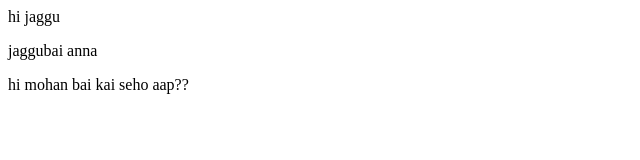
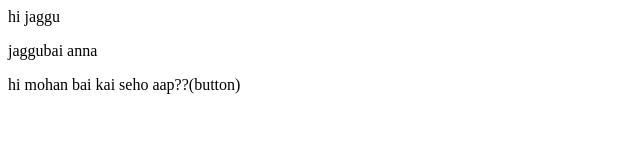
Before and after one commit to jaggu-max/Localrepo, a plain HTML site: page index.html in a window 1280 px wide. Shown: the full height of the page, 0-640 px from the left. Drawn offline with Linux system fonts and the light colour scheme.

Commit message:
add new feature

```diff
--- a/index.html
+++ b/index.html
@@ -1,3 +1,3 @@
 <p>hi jaggu</p>
 <p>jaggubai anna</p>
-<p>hi mohan bai kai seho aap??</p>
+<p>hi mohan bai kai seho aap??(button)</p>
```
